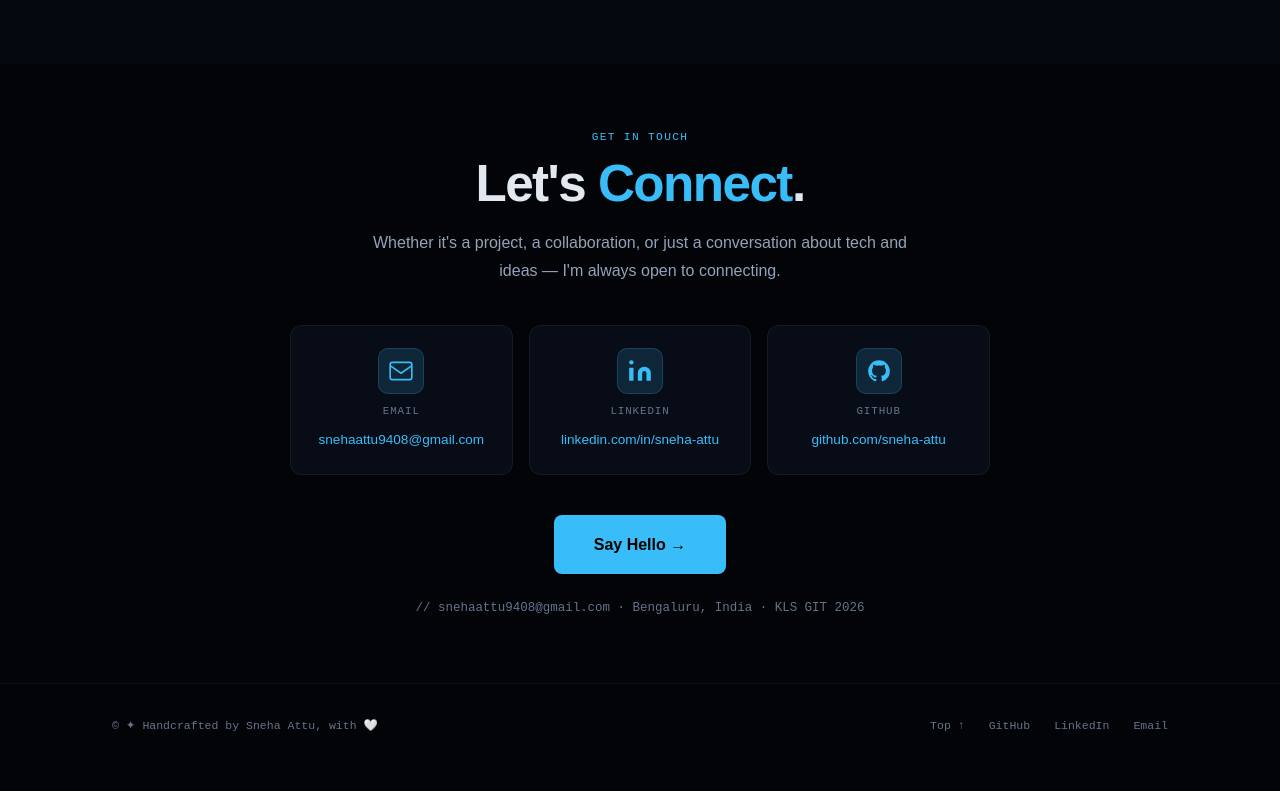
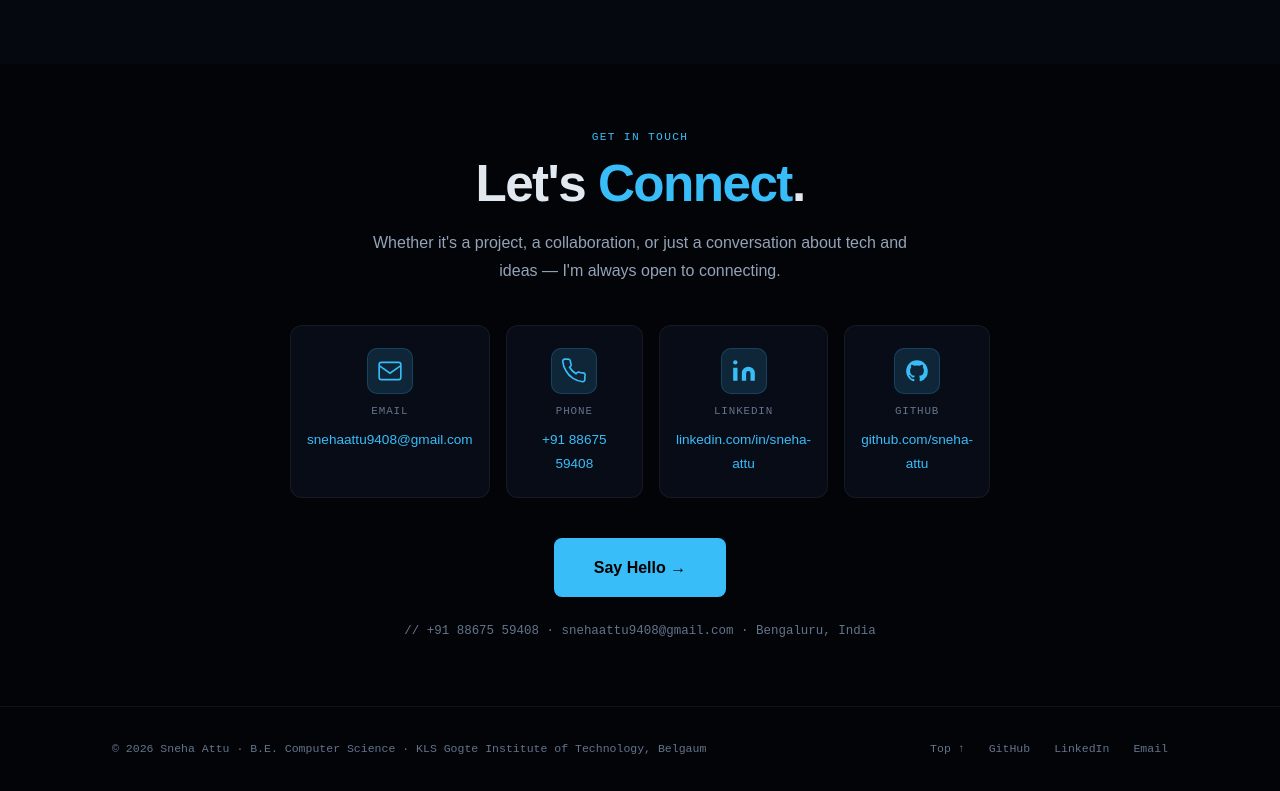
Before and after one commit to sneha-attu/Snehaattu, a React (Vite) app: page / in a window 1280 px wide. Shown: the part 9376-10167 px from the top of the page. Before the commit the page ends 10144 px from the top, so only its background shows below. Built offline with nearby package versions, Linux system fonts and the light colour scheme.

Commit message:
add phone number to contact

```diff
--- a/src/App.jsx
+++ b/src/App.jsx
@@ -483,7 +483,7 @@ section{position:relative;z-index:1;scroll-margin-top:72px}
 /* CONTACT */
 #contact{padding:8rem 0}
 .contact-inner{max-width:700px;margin:0 auto;text-align:center}
-.cc-grid{display:grid;grid-template-columns:repeat(3,1fr);gap:1rem;margin-bottom:2.5rem;margin-top:2.5rem}
+.cc-grid{display:grid;grid-template-columns:repeat(4,1fr);gap:1rem;margin-bottom:2.5rem;margin-top:2.5rem}
 .cc{background:var(--card);border:1px solid var(--b2);border-radius:var(--r);
   padding:1.4rem 1rem;text-align:center;text-decoration:none;
   display:flex;flex-direction:column;align-items:center;gap:.5rem;transition:all .3s}
@@ -948,13 +948,20 @@ function Contact() {
           <div className="lbl">Get In Touch</div>
           <h2 className="ttl" style={{ fontSize:"clamp(2rem,4vw,3.5rem)",marginBottom:"1rem" }}>Let's <span className="hl">Connect</span>.</h2>
           <p className="sub" style={{ margin:"0 auto" }}>Whether it's a project, a collaboration, or just a conversation about tech and ideas — I'm always open to connecting.</p>
-          <div className="cc-grid">
+          <div className="cc-grid" style={{gridTemplateColumns:"repeat(4,1fr)"}}>
             <a href="mailto:snehaattu9408@gmail.com" className="cc">
               <span className="cc-icon" style={{color:"var(--cyan)"}}>
                 <svg width="26" height="26" fill="none" stroke="currentColor" strokeWidth="1.5" viewBox="0 0 24 24"><rect x="2" y="4" width="20" height="16" rx="2"/><path d="m2 7 10 7 10-7"/></svg>
               </span>
               <span className="cc-lbl">Email</span>
               <span className="cc-val">snehaattu9408@gmail.com</span>
+            </a>
+            <a href="tel:+918867559408" className="cc">
+              <span className="cc-icon" style={{color:"var(--cyan)"}}>
+                <svg width="26" height="26" fill="none" stroke="currentColor" strokeWidth="1.5" viewBox="0 0 24 24"><path d="M22 16.92v3a2 2 0 0 1-2.18 2 19.79 19.79 0 0 1-8.63-3.07A19.5 19.5 0 0 1 4.69 12 19.79 19.79 0 0 1 1.62 3.38 2 2 0 0 1 3.59 1h3a2 2 0 0 1 2 1.72c.127.96.361 1.903.7 2.81a2 2 0 0 1-.45 2.11L7.91 8.56a16 16 0 0 0 6 6l.92-.92a2 2 0 0 1 2.11-.45c.907.339 1.85.573 2.81.7A2 2 0 0 1 22 16.92z"/></svg>
+              </span>
+              <span className="cc-lbl">Phone</span>
+              <span className="cc-val">+91 88675 59408</span>
             </a>
             <a href="https://www.linkedin.com/in/sneha-attu/" target="_blank" rel="noreferrer" className="cc">
               <span className="cc-icon" style={{color:"var(--cyan)"}}>
@@ -972,7 +979,7 @@ function Contact() {
             </a>
           </div>
           <a href="mailto:snehaattu9408@gmail.com" className="btn-p" style={{ fontSize:"1rem",padding:"1rem 2.5rem" }}>Say Hello →</a>
-          <div className="ctag">// snehaattu9408@gmail.com · Bengaluru, India · KLS GIT 2026</div>
+          <div className="ctag">// +91 88675 59408 · snehaattu9408@gmail.com · Bengaluru, India</div>
         </div>
       </div>
     </section>
@@ -984,7 +991,7 @@ function Footer() {
     <footer>
       <div className="ctr">
         <div className="fi">
-          <span className="fcopy">© ✦ Handcrafted by Sneha Attu, with 🤍</span>
+          <span className="fcopy">© 2026 Sneha Attu · B.E. Computer Science · KLS Gogte Institute of Technology, Belgaum</span>
           <div className="flinks">
             <a href="#hero" onClick={(e)=>go("hero",e)}>Top ↑</a>
             <a href="https://github.com/sneha-attu" target="_blank" rel="noreferrer">GitHub</a>
```
